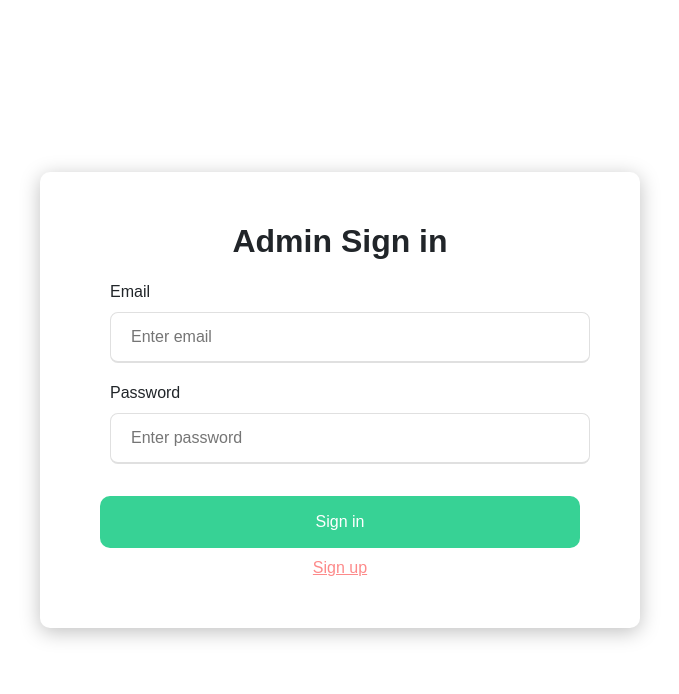
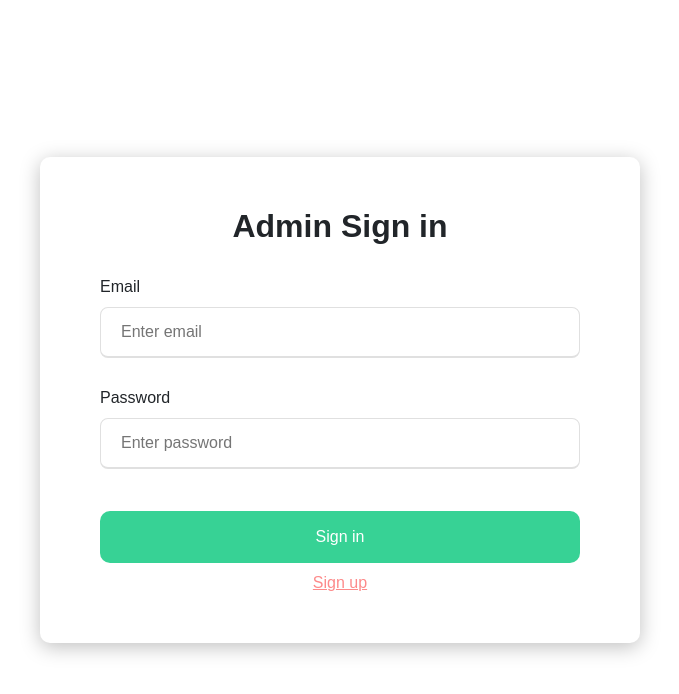
Before and after one commit to NapatpanOP/Anapos, a React (Vite) app: page /admin in a window 1280 px wide. Shown: the top 694 px of the page, without its empty margins (300-979 px from the left). Built offline with nearby package versions, Linux system fonts and the light colour scheme.

Commit message:
debug login and register

```diff
--- a/src/admin/AdminSignin/AdminSignin.css
+++ b/src/admin/AdminSignin/AdminSignin.css
@@ -25,7 +25,7 @@ body {
     height: 100vh;
   }
 
-  .login-container form {
+  .login-container >div {
     display: flex;
     flex-direction: column;
     align-items: center;
@@ -102,7 +102,7 @@ body {
       min-height: 100vh;
     }
 
-    .login-container form {
+    .login-container >div {
       min-width: 600px;
     }
     .signup-container {
@@ -113,7 +113,7 @@ body {
 
   /* apply styles for smaller screens */
   @media screen and (max-width: 767px) {
-    .login-container form {
+    .login-container >div {
       min-width: 80%;
     }
   }
--- a/src/admin/AdminSignin/AdminSignin.jsx
+++ b/src/admin/AdminSignin/AdminSignin.jsx
@@ -17,7 +17,7 @@ const validatePassword = (password) => {
 };
 
 const AdminSignin = () => {
-  const { AuthAction } = useAuthContext();
+  const { AuthAction, loadingAction } = useAuthContext();
   const [email, setEmail] = useState("");
   const [password, setPassword] = useState("");
   const [emailError, setEmailError] = useState("");
@@ -45,9 +45,11 @@ const AdminSignin = () => {
   };
 
   const signin = async (admin) => {
+    loadingAction.onLoading(true)
     console.log(admin)
     admin.password = CryptoJS.AES.encrypt(admin.password, 'OKIOKI007').toString();
     const response = await SigninAPI.signin(admin)
+    loadingAction.onLoading(false)
     if (!response?.message) {
       AuthAction.onSetAdminSignin(response)
       navigate('/conclusion');
@@ -58,7 +60,7 @@ const AdminSignin = () => {
 
   return (
     <div className="login-container">
-      <form onSubmit={handleSubmit}>
+      <div>
         <div className="login-form">
           <h2>Admin Sign in</h2>
           <div className="form-group">
@@ -93,7 +95,7 @@ const AdminSignin = () => {
             </Link>
           </div>
         </div>
-      </form>
+      </div>
     </div>
   );
 };
--- a/src/admin/AdminSignup/AdminSignup.css
+++ b/src/admin/AdminSignup/AdminSignup.css
@@ -17,7 +17,7 @@ body {
     height: 100vh;
   }
 
-  .register-form-container form {
+  .register-form-container >div {
     display: flex;
     flex-direction: column;
     align-items: center;
--- a/src/admin/AdminSignup/AdminSignup.jsx
+++ b/src/admin/AdminSignup/AdminSignup.jsx
@@ -11,7 +11,7 @@ const AdminSignup = () => {
   const [password, setPassword] = useState("");
   const [errorMessage, setErrorMessage] = useState(null);
 
-  const { AuthAction } = useAuthContext();
+  const { AuthAction, loadingAction } = useAuthContext();
 
   const navigate = useNavigate();
 
@@ -36,8 +36,10 @@ const AdminSignup = () => {
   };
 
   const signup = (admin) => {
+    loadingAction.onLoading(true)
     admin.password = CryptoJS.AES.encrypt(admin.password, 'OKIOKI007').toString();
     SignupAPI.signup(admin).then((response) => {
+      loadingAction.onLoading(false)
         if(response?.message) {
             setErrorMessage(response.message)
         } else {
@@ -52,7 +54,7 @@ const AdminSignup = () => {
   return (
     <div className="register-container">
       <div className="register-form-container">
-        <form onSubmit={handleSubmit}>
+        <div>
           <h2>SIGN UP FOR ACCESS</h2>
           <div className="form-group">
             <label htmlFor="email">EMAIL*</label>
@@ -88,7 +90,7 @@ const AdminSignup = () => {
               </Link>
             </div>
           </div>
-        </form>
+        </div>
       </div>
     </div>
   )
--- a/src/apis/auth/loginAPI.js
+++ b/src/apis/auth/loginAPI.js
@@ -22,6 +22,7 @@ export const LoginAPI = {
     console.log(user)
     try {
       const response = await api.post('/login', user)
+      console.log(response)
       return response.data
     } catch (err) {
       return err
--- a/src/components/Login/LoginPage.css
+++ b/src/components/Login/LoginPage.css
@@ -25,7 +25,7 @@ body {
   height: 100vh;
 }
 
-.login-container form {
+.login-container>div {
   display: flex;
   flex-direction: column;
   align-items: center;
@@ -38,6 +38,9 @@ body {
 .login-form  {
   width: 80%;
   margin: auto;
+  align-items: center;
+    display: flex;
+    flex-direction: column;
 }
 
 .login-form h2 {
@@ -102,7 +105,7 @@ input[type="password"]:focus {
     min-height: 100vh;
   }
 
-  .login-container form {
+  .login-container >div {
     min-width: 600px;
   }
   .signup-container {
@@ -113,7 +116,7 @@ input[type="password"]:focus {
 
 /* apply styles for smaller screens */
 @media screen and (max-width: 767px) {
-  .login-container form {
+  .login-container >div {
     min-width: 80%;
   }
 }
--- a/src/components/Login/LoginPage.jsx
+++ b/src/components/Login/LoginPage.jsx
@@ -21,13 +21,14 @@ const LoginPage = () => {
   const [password, setPassword] = useState("");
   const [emailError, setEmailError] = useState("");
   const [passwordError, setPasswordError] = useState("");
+  const [loginError, setLoginError] = useState();
 
   // const ciphertext = CryptoJS.AES.encrypt("1234", 'OKIOKI007').toString();
   // const login = LoginAPI.login({email: "mail@mail.com", password:ciphertext})
   // console.log(login)
 
-  const handleSubmit = (e) => {
-    e.preventDefault();
+  const handleSubmit = async () => {
+    // e.preventDefault();
     setEmailError("");
     setPasswordError("");
 
@@ -42,22 +43,14 @@ const LoginPage = () => {
     }
 
     console.log("Email:", email, "Password:", password);
+    var errMessage = await AuthAction.onLogin({email: email, password: password})
+    // console.log("test")
+    setLoginError(errMessage)
   };
-
-  const login = async (user) => {
-    user.password = CryptoJS.AES.encrypt(user.password, 'OKIOKI007').toString();
-    const response = await LoginAPI.login(user)
-    console.log(response)
-    if(!response?.name) {
-      localStorage.setItem("user", JSON.stringify(response))
-       navigate("/")
-    }
-
-  }
 
   return (
     <div className="login-container">
-      <form onSubmit={handleSubmit}>
+      <div>
         <div className="login-form">
           <h2>Log in</h2>
           <div className="form-group">
@@ -82,16 +75,18 @@ const LoginPage = () => {
             />
             {passwordError && <p className="error">{passwordError}</p>}
           </div>
-          <button onClick={() => AuthAction.onLogin({email: email, password: password})} type="submit" className="btn btn-primary btn-success">
+          {loginError && <p className="error">{loginError}</p>}
+          <button onClick={() => handleSubmit()} className="btn btn-primary btn-success">
             Log in
           </button>
+          <hr />
           <div class="signup-container">
             <Link to="../Signup">
               <button type="signup">Sign up</button>
             </Link>
           </div>
         </div>
-      </form>
+        </div>
     </div>
   );
 };
--- a/src/components/Signup/SignupPage.css
+++ b/src/components/Signup/SignupPage.css
@@ -17,7 +17,7 @@ body {
   height: 100vh;
 }
 
-.register-form-container form {
+.register-form-container>div {
   display: flex;
   flex-direction: column;
   align-items: center;
@@ -28,7 +28,7 @@ body {
   min-width: 500px;
 }
 
-.register-form-container {
+.register-form-container>div {
   margin: auto;
 }
 
--- a/src/components/Signup/SignupPage.jsx
+++ b/src/components/Signup/SignupPage.jsx
@@ -54,7 +54,7 @@ function SignupPage() {
   return (
     <div className="register-container">
       <div className="register-form-container">
-        <form onSubmit={handleSubmit}>
+        <div>
           <h2>SIGN UP FOR ACCESS</h2>
           <div className="form-group">
             <label htmlFor="username">USER*</label>
@@ -125,7 +125,7 @@ function SignupPage() {
               </Link>
             </div>
           </div>
-        </form>
+        </div>
       </div>
     </div>
   )
--- a/src/core/contexts/AuthProvider.jsx
+++ b/src/core/contexts/AuthProvider.jsx
@@ -25,9 +25,13 @@ const AuthProvider = ({ children }) => {
   const location = useLocation()
   const handleLogin = async (user) => {
     console.log(user)
+    setIsLoading(true)
     user.password = CryptoJS.AES.encrypt(user.password, 'OKIOKI007').toString();
     const response = await LoginAPI.login(user)
-    if (!response?.name) {
+    setIsLoading(false)
+    if (response?.message) {
+      return response.message
+    }else{
       localStorage.setItem(localTokenKey, JSON.stringify(response));
       setToken(response);
       const origin = location.state?.from?.pathname || '/';
```
